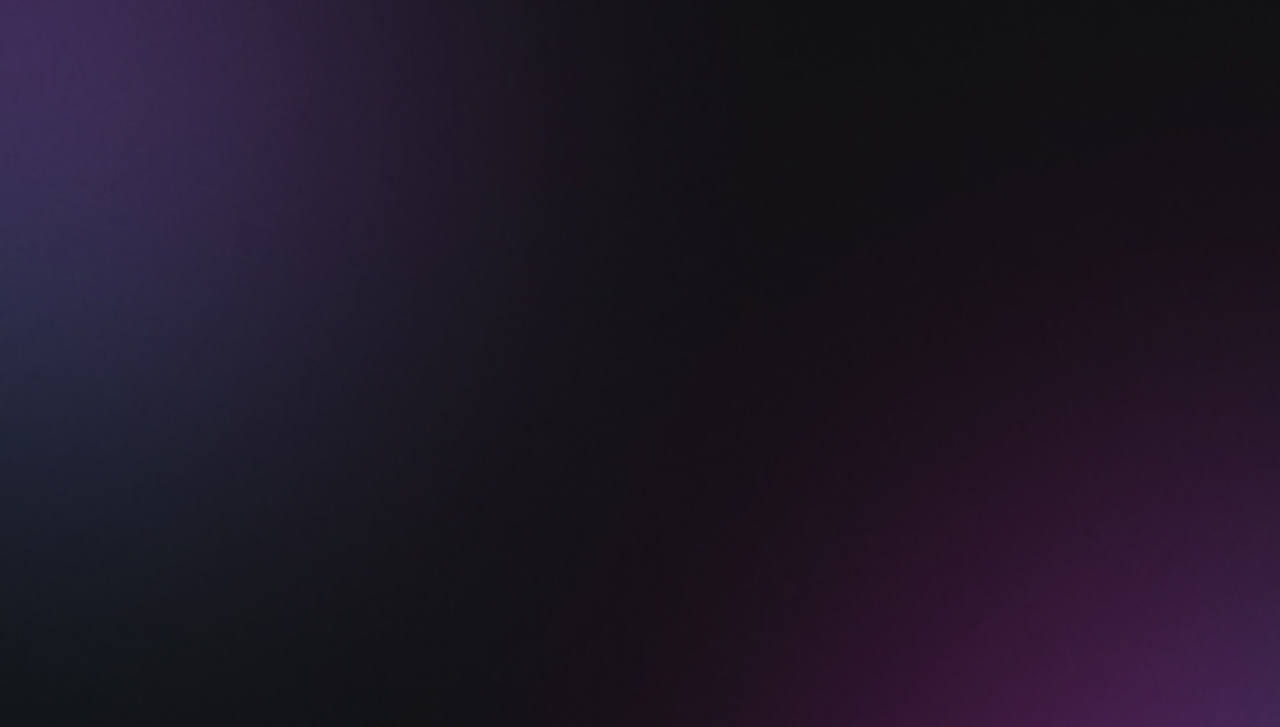
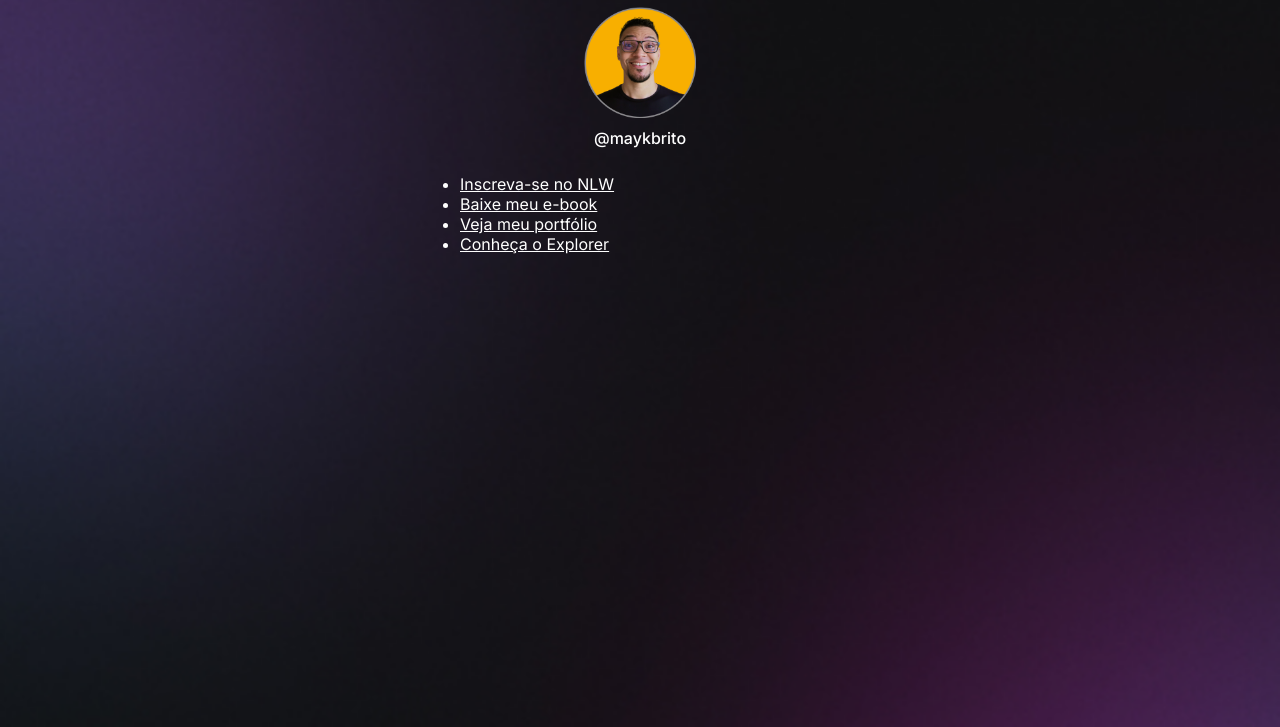
Before and after one commit to Rubendvb/dev-links-discover, a plain HTML site: page index.html in a window 1280 px wide. Shown: the part 73-800 px from the top of the page. Drawn offline with Linux system fonts and the light colour scheme.

Commit message:
creating profile and list

```diff
--- a/index.html
+++ b/index.html
@@ -1,6 +1,12 @@
 <!DOCTYPE html>
 <html lang="en">
   <head>
+    <link rel="preconnect" href="https://fonts.googleapis.com" />
+    <link rel="preconnect" href="https://fonts.gstatic.com" crossorigin />
+    <link
+      href="https://fonts.googleapis.com/css2?family=Inter:wght@400;500&display=swap"
+      rel="stylesheet"
+    />
     <meta charset="UTF-8" />
     <meta name="viewport" content="width=device-width, initial-scale=1.0" />
     <title>Dev Links</title>
@@ -8,6 +14,27 @@
     <link rel="stylesheet" href="style.css" />
   </head>
   <body>
-    <h1>Hello World!</h1>
+    <div id="container">
+      <div id="profile">
+        <img src="./assets/avatar.png" alt="Foto de perfil" />
+
+        <p>@maykbrito</p>
+      </div>
+
+      <ul>
+        <li>
+          <a href="#">Inscreva-se no NLW</a>
+        </li>
+        <li>
+          <a href="#">Baixe meu e-book</a>
+        </li>
+        <li>
+          <a href="#">Veja meu portfólio</a>
+        </li>
+        <li>
+          <a href="#">Conheça o Explorer</a>
+        </li>
+      </ul>
+    </div>
   </body>
 </html>
--- a/style.css
+++ b/style.css
@@ -1,3 +1,9 @@
+* {
+  margin: 0;
+  padding: 0;
+  box-sizing: border-box;
+}
+
 body {
   /* background-image: url('./assets/assets/bg-mobile.jpg');
   background-repeat: no-repeat;
@@ -5,6 +11,32 @@ body {
   background-size: cover; */
 
   /* background: color image repeat position/size */
-  background: url('./assets/assets/bg-mobile.jpg') no-repeat top center/cover;
+  background: url('./assets/bg-mobile.jpg') no-repeat top center/cover;
+}
+
+body * {
+  font-family: 'Inter', sans-serif;
   color: #fff;
 }
+
+#container {
+  width: 360px;
+  margin: 56px auto 0;
+}
+
+#profile {
+  padding: 24px;
+}
+
+#profile img {
+  width: 112px;
+  margin: 0 auto;
+  display: block;
+}
+
+#profile p {
+  text-align: center;
+  font-weight: 500;
+  line-height: 24px;
+  margin-top: 8px;
+}
```
Also changed, not shown: assets/assets/sun.svg (deleted), assets/avatar-light.png (renamed from assets/assets/avatar-light.png), assets/avatar.png (renamed from assets/assets/avatar.png), assets/bg-desktop-light.jpg (renamed from assets/assets/bg-desktop-light.jpg), assets/bg-desktop.jpg (renamed from assets/assets/bg-desktop.jpg), assets/bg-mobile-light.jpg (renamed from assets/assets/bg-mobile-light.jpg), assets/bg-mobile.jpg (renamed from assets/assets/bg-mobile.jpg), assets/moon-stars.svg (renamed from assets/assets/moon-stars.svg), 1 other file.
